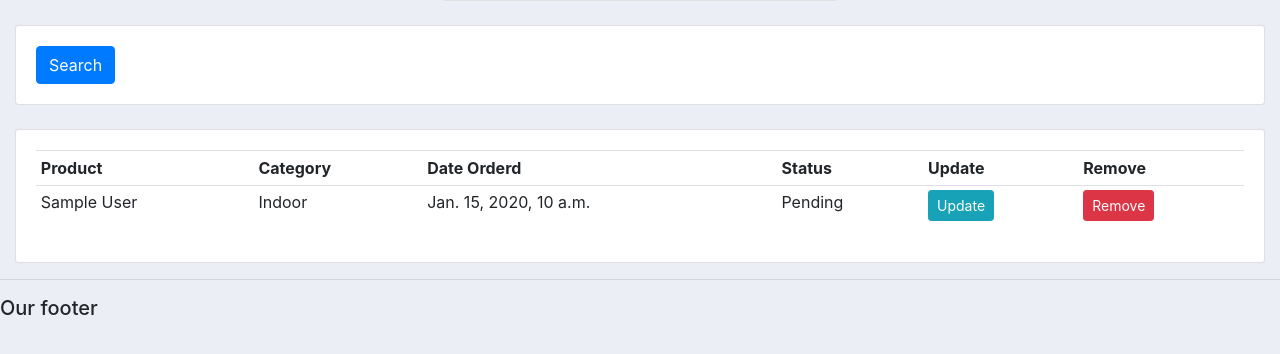
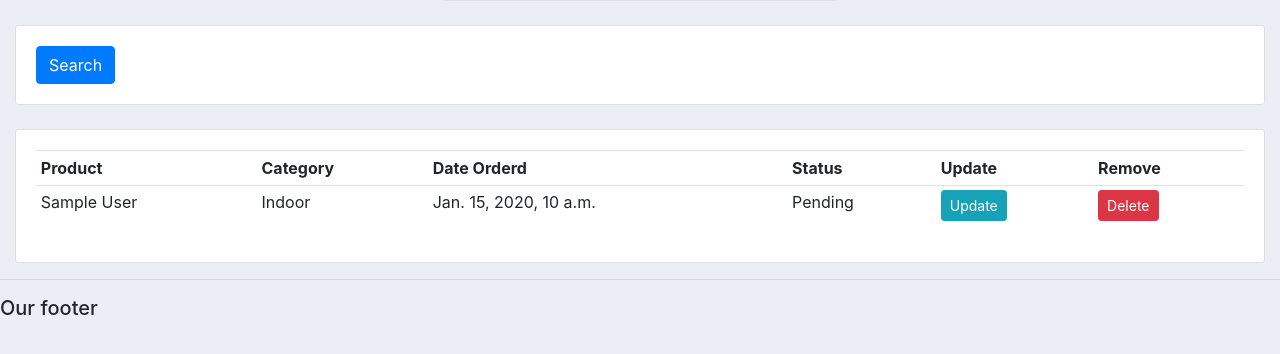
Before and after one commit to HoCongLuong/19120572_MidtermPersonalLab, a Django app: template Midterm/accounts/templates/accounts/customer.html in a window 1280 px wide. Shown: the part 266-620 px from the top of the page. Run offline with Django 4.2, Linux system fonts and the light colour scheme; tables that the repository leaves empty hold one stand-in row (values such as "Sample post"); the template is opened without the code that fills it: values that come from a table or form of the project are taken from there, most other values are stand-ins (such as "Sample title", 1, 10 or a date in 2020); parts of the project's set-up code (start-up, migrations or seed data) failed here and were passed over; some libraries are stand-ins or nearby versions.

Commit message:
Update customer.html
Cập nhật file customer.html sau khi hoàn thành video 10

```diff
--- a/Midterm/accounts/templates/accounts/customer.html
+++ b/Midterm/accounts/templates/accounts/customer.html
@@ -68,8 +68,9 @@
 					<td>{{order.product.category}}</td>
 					<td>{{order.date_created}}</td>
 					<td>{{order.status}}</td>
-					<td><a class="btn btn-sm btn-info" href="">Update</a></td>
-					<td><a class="btn btn-sm btn-danger" href="">Remove</a></td>
+					<td><a class="btn btn-sm btn-info" href="{% url 'update_order' order.id %}">Update</a></td>
+
+					<td><a class="btn btn-sm btn-danger" href="{% url 'delete_order' order.id %}">Delete</a></td>
 				</tr>
 				{% endfor %}
 
```
